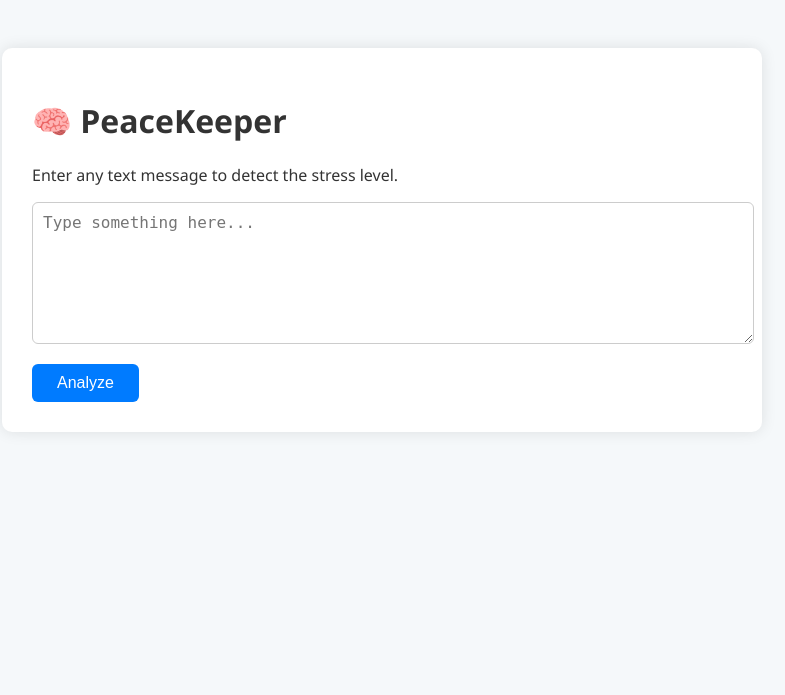
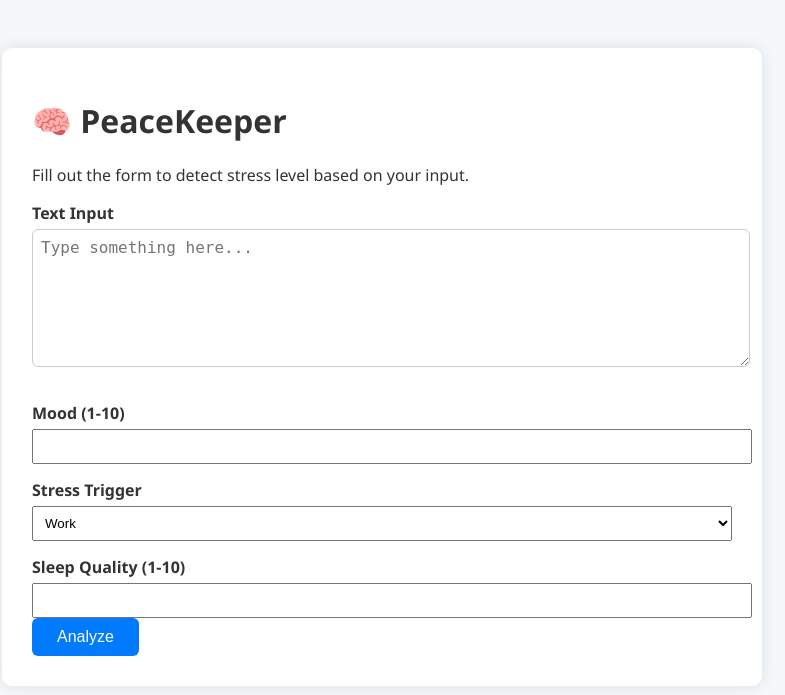
Before and after one commit to brmu22/Peacekeeper, a Flask app: page / in a window 1280 px wide. Shown: the top 695 px of the page, without its empty margins (258-1043 px from the left). Run offline with Flask 3, Linux system fonts and the light colour scheme.

Commit message:
Upated index.html

```diff
--- a/templates/index.html
+++ b/templates/index.html
@@ -3,20 +3,50 @@
 <head>
     <title>PeaceKeeper - Stress Detector</title>
     <link rel="stylesheet" href="/static/style.css">
+    <style>
+        label { font-weight: bold; display: block; margin-top: 15px; }
+        input, select, textarea { margin-top: 5px; width: 100%; padding: 8px; }
+    </style>
 </head>
 <body>
     <div class="container">
         <h1>🧠 PeaceKeeper</h1>
-        <p>Enter any text message to detect the stress level.</p>
+        <p>Fill out the form to detect stress level based on your input.</p>
 
-        <textarea id="userInput" placeholder="Type something here..."></textarea>
-        <button onclick="analyzeText()">Analyze</button>
+        <form id="stressForm" method="POST">
+            <label for="text_input">Text Input</label>
+            <textarea id="text_input" name="text_input" placeholder="Type something here..." rows="4" required></textarea>
 
-        <div id="result" style="display:none;">
+            <label for="mood">Mood (1-10)</label>
+            <input type="number" id="mood" name="mood" min="1" max="10" required>
+
+            <label for="trigger">Stress Trigger</label>
+            <select id="trigger" name="trigger">
+                <option value="work">Work</option>
+                <option value="relationships">Relationships</option>
+                <option value="finances">Finances</option>
+                <option value="health">Health</option>
+                <option value="other">Other</option>
+            </select>
+
+            <label for="sleep_quality">Sleep Quality (1-10)</label>
+            <input type="number" id="sleep_quality" name="sleep_quality" min="1" max="10" required>
+
+            <button type="submit">Analyze</button>
+        </form>
+
+        {% if result %}
+        <div id="result">
             <h2>🔍 Prediction Result</h2>
-            <p><strong>Stress Level:</strong> <span id="predictedClass"></span></p>
-            <p><strong>Confidence:</strong> <span id="confidence"></span></p>
+            <p><strong>Stress Level:</strong> {{ result }}</p>
         </div>
+        {% endif %}
+
+        {% if error %}
+        <div id="error">
+            <p style="color: red;"><strong>Error:</strong> {{ error }}</p>
+        </div>
+        {% endif %}
     </div>
 
     <script src="/static/script.js"></script>
```
